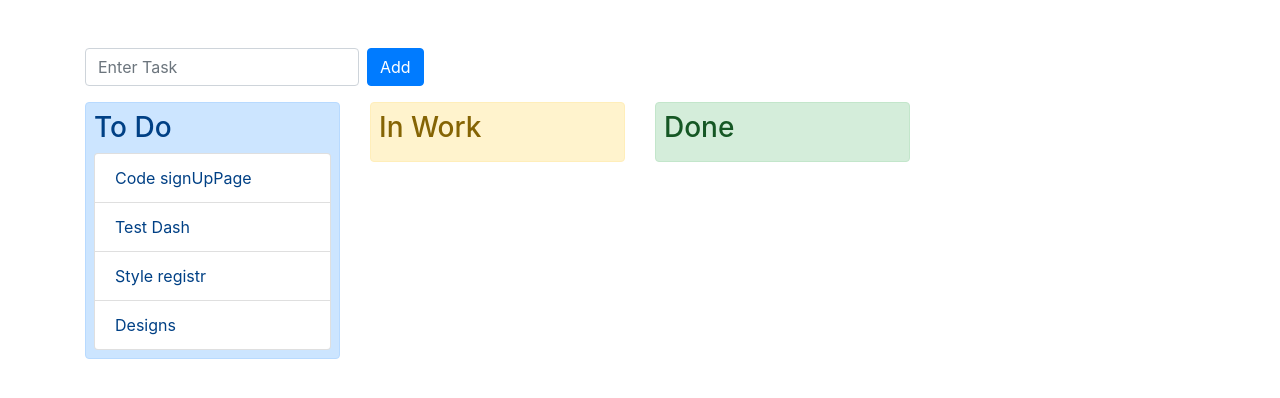
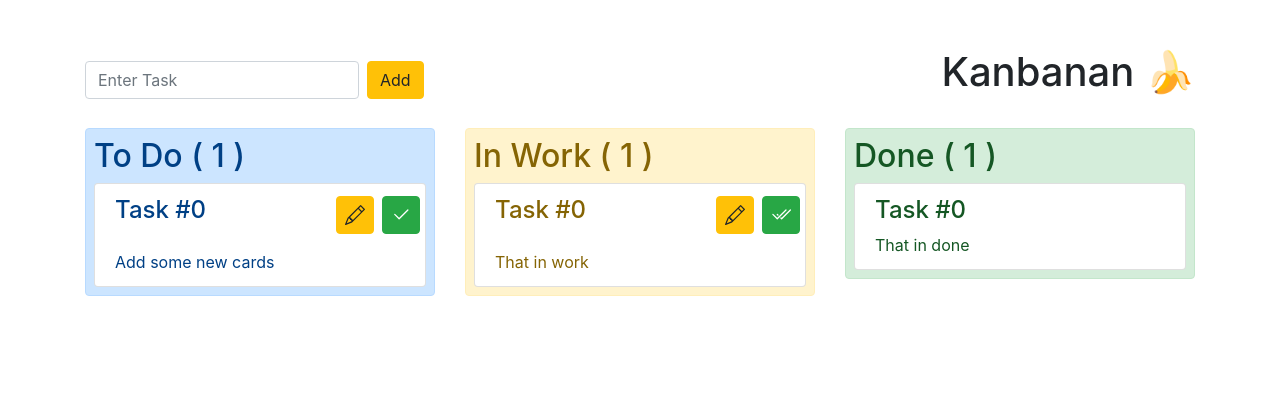
Before and after one commit to slavocado/first-projects, a Vue app in the folder kanbanan/: page / in a window 1280 px wide. Shown: the top 398 px of the page. Built offline with nearby package versions, Linux system fonts and the light colour scheme.

Commit message:
Add function to move card to next col, add structure of card

```diff
--- a/kanbanan/src/App.vue
+++ b/kanbanan/src/App.vue
@@ -7,50 +7,121 @@
           placeholder="Enter Task"
           @keyup.enter="add"
         />
-        <b-button class="ml-2" variant="primary" @click="add"> Add </b-button>
+        <b-button class="ml-2" variant="warning" @click="add"> Add </b-button>
       </div>
+
+      <div class="col mb-2">
+        <h1 class="text-right">Kanbanan 🍌</h1>
+      </div>
+      <!-- <div>
+        <b-button v-b-modal.modal-2>Launch demo modal</b-button>
+
+        <b-modal id="modal-2" title="BootstrapVue">
+          <p class="my-4">Hello from modal!</p>
+        </b-modal>
+      </div> -->
     </div>
+
     <div class="row mt-3">
-      <div class="col-md-3">
+      <div class="col-md-4">
         <div class="p-2 alert alert-primary">
-          <h3>To Do</h3>
-          <draggable class="list-group" :list="arrPlan" group="tasks">
+          <h2>To Do ( {{ column[0].length }} )</h2>
+
+          <draggable class="list-group" :list="column[0]" group="tasks">
             <div
-              class="list-group-item"
-              v-for="element in arrPlan"
-              :key="element.name"
+              class="list-group-item container"
+              v-for="(element, index) in column[0]"
+              :key="element.task"
             >
-              {{ element.name }}
+              <div class="row mb-3">
+                <!-- Title -->
+                <h4 class="col mb-0 h4">Task #{{ element.id }}</h4>
+
+                <!-- Edit button -->
+                <b-button
+                  class="pl-2 pr-2 mr-2"
+                  variant="warning"
+                  @click="moveToNextCol(0, index)"
+                >
+                  <b-icon icon="pencil" aria-hidden="true"></b-icon>
+                </b-button>
+
+                <!-- Button whitch move card to next column -->
+                <b-button
+                  class="pl-2 pr-2"
+                  variant="success"
+                  @click="moveToNextCol(0, index)"
+                >
+                  <b-icon icon="check2" aria-hidden="true"></b-icon>
+                </b-button>
+              </div>
+
+              <!-- Task -->
+              <div class="row task">
+                <p class="col text-truncate mb-0">{{ element.task }}</p>
+              </div>
             </div>
           </draggable>
         </div>
       </div>
 
-      <div class="col-md-3">
+      <div class="col-md-4">
         <div class="p-2 alert alert-warning">
-          <h3>In Work</h3>
-          <draggable class="list-group" :list="arrInProgress" group="tasks">
+          <h2>In Work ( {{ column[1].length }} )</h2>
+
+          <draggable class="list-group" :list="column[1]" group="tasks">
             <div
-              class="list-group-item"
-              v-for="element in arrInProgress"
-              :key="element.name"
+              class="list-group-item container"
+              v-for="(element, index) in column[1]"
+              :key="element.task"
             >
-              {{ element.name }}
+              <div class="row mb-3">
+                <!-- Title -->
+                <h4 class="col mb-0 h4">Task #{{ element.id }}</h4>
+
+                <!-- Edit button -->
+                <b-button
+                  class="pl-2 pr-2 mr-2"
+                  variant="warning"
+                  @click="moveToNextCol(1, index)"
+                >
+                  <b-icon icon="pencil" aria-hidden="true"></b-icon>
+                </b-button>
+
+                <!-- Button whitch move card to next column -->
+                <b-button
+                  class="pl-2 pr-2"
+                  variant="success"
+                  @click="moveToNextCol(1, index)"
+                >
+                  <b-icon icon="check2-all" aria-hidden="true"></b-icon>
+                </b-button>
+              </div>
+
+              <!-- Task -->
+              <div class="row task">
+                <p class="col text-truncate mb-0">{{ element.task }}</p>
+              </div>
+              <div class="row date" v-if="element.beginTime">
+                {{ element.beginTime }}
+              </div>
             </div>
           </draggable>
         </div>
       </div>
 
-      <div class="col-md-3">
+      <div class="col-md-4">
         <div class="p-2 alert alert-success">
-          <h3>Done</h3>
-          <draggable class="list-group" :list="arrDone" group="tasks">
+          <h2>Done ( {{ column[2].length }} )</h2>
+
+          <draggable class="list-group" :list="column[2]" group="tasks">
             <div
               class="list-group-item"
-              v-for="element in arrDone"
-              :key="element.name"
+              v-for="element in column[2]"
+              :key="element.task"
             >
-              {{ element.name }}
+              <h4>Task #{{ element.id }}</h4>
+              {{ element.task }}
             </div>
           </draggable>
         </div>
@@ -67,28 +138,79 @@ export default {
   components: {
     draggable,
   },
+
   data() {
     return {
       newTask: "",
-      arrPlan: [
-        { name: "Code signUpPage" },
-        { name: "Test Dash" },
-        { name: "Style registr" },
-        { name: "Designs" },
+      countOfTasks: 0,
+      column: [
+        [
+          {
+            id: 0,
+            task: "Add some new cards",
+            beginTime: 0,
+            endTime: 0,
+            worker: "Banana",
+          },
+        ],
+        [
+          {
+            id: 0,
+            task: "That in work",
+            beginTime: 0,
+            endTime: 0,
+            worker: "Banana",
+          },
+        ],
+        [
+          {
+            id: 0,
+            task: "That in done",
+            beginTime: {},
+            endTime: {},
+            worker: "Banana",
+          },
+        ],
       ],
-      arrInProgress: [],
-      arrDone: [],
     };
   },
+
   methods: {
     add() {
       if (this.newTask) {
-        this.arrPlan.push({ name: this.newTask });
+        this.countOfTasks++;
+        this.column[0].push({
+          id: this.countOfTasks,
+          task: this.newTask,
+          beginTime: {},
+          endTime: {},
+          worker: "Banana",
+        });
         this.newTask = "";
       }
+    },
+
+    moveToNextCol(columnNumber, elementId) {
+      var help = this.column[columnNumber].splice(elementId, 1);
+      this.column[columnNumber + 1].push(help[0]);
+
+      // if (columnNumber === 0) {
+      //   (columnNumber, elementId) => {
+      //     let date = new Date();
+      //     this.column[columnNumber].forEach((element) => {
+      //       if (element.id == elementId) {
+      //         element.beginTime = date.getHours();
+      //       }
+      //     });
+      //   };
+      // }
     },
   },
 };
 </script>
 
-<style></style>
+<style>
+.h4 {
+  line-height: 1.5;
+}
+</style>
```
Also changed, not shown: 1 other file (tests, documents, lock files or other folders).
